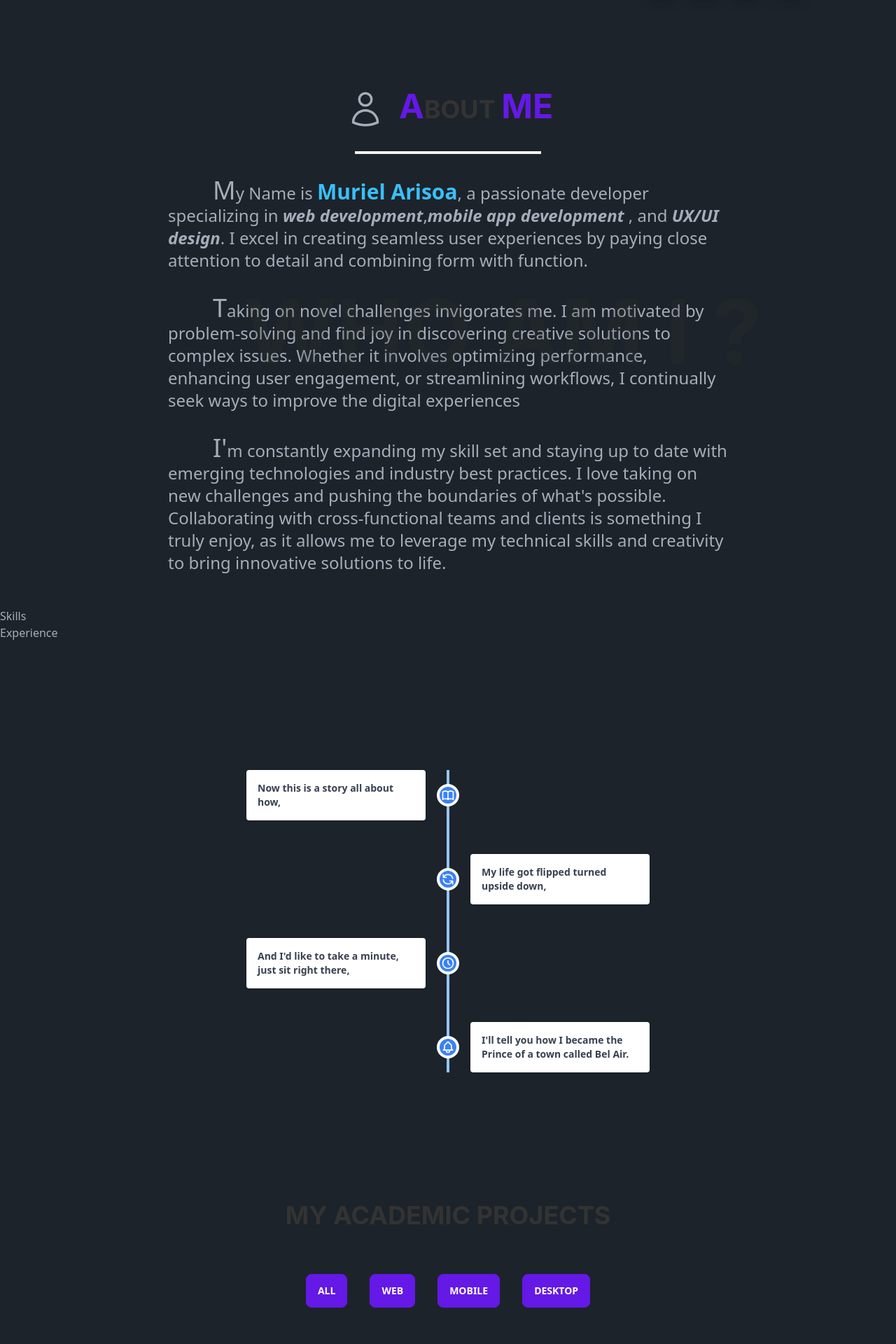
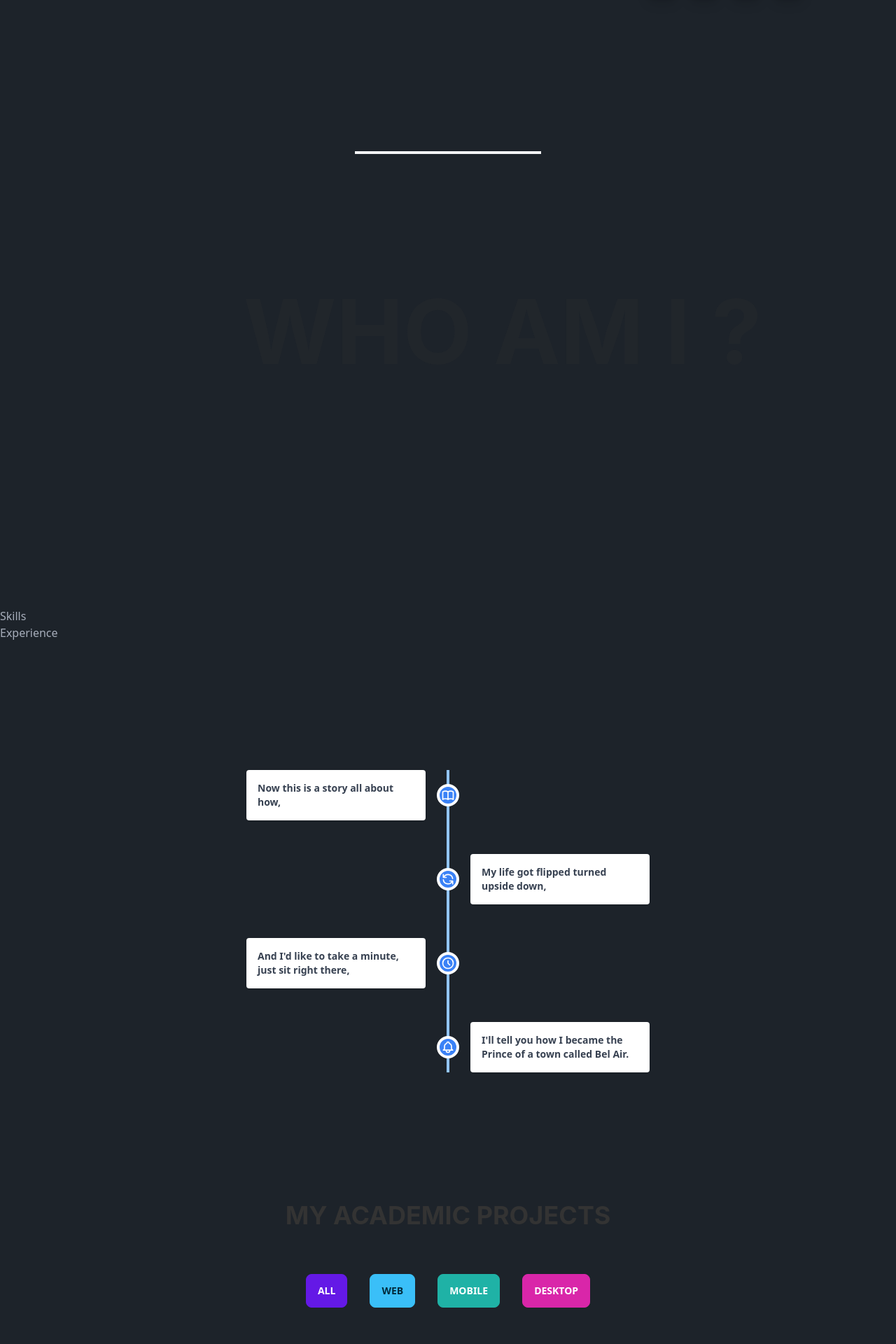
Before and after one commit to thony32/react-wcc-s3, a React (Vite) app: page / in a window 1280 px wide. Shown: the part 720-2640 px from the top of the page at 70% size. Built offline with nearby package versions, Linux system fonts and the light colour scheme.

Commit message:
projects+parallax

```diff
--- a/src/contents/About.tsx
+++ b/src/contents/About.tsx
@@ -3,7 +3,7 @@ export default function About() {
     <div className="relative h-full  lg:mx-48 2xl:mx-96 rounded-xl  ">
       <div className="opacity-20 absolute  w-full h-full flex justify-end items-center"><h1 className="text-9xl font-bold">WHO AM I ?</h1></div>
       <div className="z-10 object-cover  flex flex-col items-center gap-8 p-6 lg:p-12 ">
-        <div className="flex gap-4">
+        <div  uk-parallax="opacity: 0,1; y: -100,0; scale: 2,1; end: 50vh + 50%;" className="flex gap-4">
           <svg
             xmlns="http://www.w3.org/2000/svg"
             fill="none"
@@ -24,7 +24,7 @@ export default function About() {
           </h1>
         </div>
         <div className="border-2 border-gray-100 w-2/3 lg:w-1/3"></div>
-        <div>
+        <div uk-parallax="opacity: 0,1; y: 100,0; scale: 0.5,1; end: 50vh + 50%;">
           <p className="text-2xl indent-4 lg:indent-16 first-letter:text-4xl">
             My Name is{" "}
             <span className="font-bold text-3xl text-info">Muriel Arisoa</span>,
@@ -36,7 +36,7 @@ export default function About() {
             attention to detail and combining form with function.
           </p>
         </div>
-        <div>
+        <div uk-parallax="opacity: 0,1; y: 100,0; scale: 0.5,1; end: 50vh + 50%;">
           <p className="text-2xl indent-4 lg:indent-16 first-letter:text-4xl">
             Taking on novel challenges invigorates me. I am motivated by
             problem-solving and find joy in discovering creative solutions to
@@ -45,7 +45,7 @@ export default function About() {
             seek ways to improve the digital experiences
           </p>
         </div>
-        <div>
+        <div uk-parallax="opacity: 0,1; y: 100,0; scale: 0.5,1; end: 50vh + 50%;">
           <p className="text-2xl indent-4 lg:indent-16 first-letter:text-4xl">
             I'm constantly expanding my skill set and staying up to date with
             emerging technologies and industry best practices. I love taking on
--- a/src/contents/Project.tsx
+++ b/src/contents/Project.tsx
@@ -11,34 +11,34 @@ export default function Project() {
         uk-filter="target: .js-filter"
       >
         <ul className="flex gap-8">
-          <li uk-filter-control>
-            <a className="btn btn-primary hover:no-underline" href="#">
+          <li className="uk-active" uk-filter-control>
+            <a className="btn btn-primary hover:text-current hover:no-underline" href="#">
               All
             </a>
           </li>
           <li uk-filter-control="[data-content='web']">
-            <a className="btn btn-primary hhover:no-underline" href="#">
+            <a className="btn btn-info hover:text-current hover:no-underline" href="#">
               Web
             </a>
           </li>
           <li uk-filter-control="[data-content='mobile']">
-            <a className="btn btn-primary hover:no-underline" href="#">
+            <a className="btn btn-accent hover:text-current hover:no-underline" href="#">
               Mobile
             </a>
           </li>
           <li uk-filter-control="[data-content='desktop']">
-            <a className="btn btn-primary hover:no-underline" href="#">
+            <a className="btn btn-secondary hover:text-current hover:no-underline" href="#">
               Desktop
             </a>
           </li>
         </ul>
 
         <ul
-          className="js-filter flex flex-col lg:flex-row gap-4"
+          className="js-filter flex flex-col lg:flex-row lg:flex-wrap gap-12"
           uk-grid
         >
           <li data-content="web">
-            <div className="card">
+            <div uk-parallax="opacity: 0,1,1; y: 100,0,0; x: -100,-100,0; scale: 0.5,1,1; end: 50vh + 50%;" className="card shadow-lg shadow-info w-[370px] h-[280px]">
               <div className="card-body ">
                 <div className="text-2xl font-semibold text-center">
                   VueJS-Laravel stack
@@ -54,7 +54,7 @@ export default function Project() {
             </div>
           </li>
           <li data-content="mobile">
-            <div className="card">
+            <div uk-parallax="opacity: 0,1,1; y: 100,0,0; x: -100,-100,0; scale: 0.5,1,1; end: 50vh + 50%;" className="card shadow-lg shadow-accent w-[370px] h-[280px]">
               <div className="card-body ">
                 <div className="text-2xl font-semibold text-center">
                   Ionic-Laravel stack
@@ -70,7 +70,7 @@ export default function Project() {
             </div>
           </li>
           <li data-content="desktop">
-            <div className="card">
+            <div uk-parallax="opacity: 0,1,1; y: 100,0,0; x: -100,-100,0; scale: 0.5,1,1; end: 50vh + 50%;" className="card shadow-lg shadow-secondary w-[370px] h-[280px]">
               <div className="card-body ">
                 <div className="text-2xl font-semibold text-center">
                   Java Swing stack
@@ -86,8 +86,8 @@ export default function Project() {
             </div>
           </li>
           <li data-content="web">
-            <div className="card">
-              <div className="card-body ">
+            <div uk-parallax="opacity: 0,1,1; y: 100,0,0; x: -100,-100,0; scale: 0.5,1,1; end: 50vh + 50%;" className="card shadow-lg shadow-info w-[370px] h-[280px]">
+              <div className="card-body">
                 <div className="text-2xl font-semibold text-center">
                   TailwindCSS-PHP stack
                 </div>
@@ -102,7 +102,7 @@ export default function Project() {
             </div>
           </li>
           <li data-content="web">
-            <div className="card">
+            <div uk-parallax="opacity: 0,1,1; y: 100,0,0; x: -100,-100,0; scale: 0.5,1,1; end: 50vh + 50%;" className="card shadow-lg shadow-info w-[370px] h-[280px]">
               <div className="card-body ">
                 <div className="text-2xl font-semibold text-center">
                   ReactTS-NodeJS stack
```
